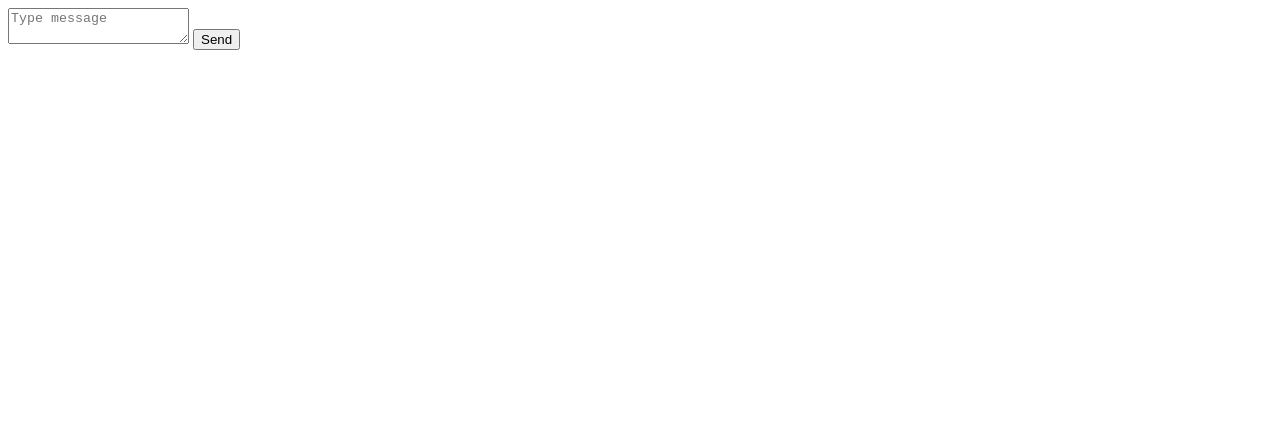
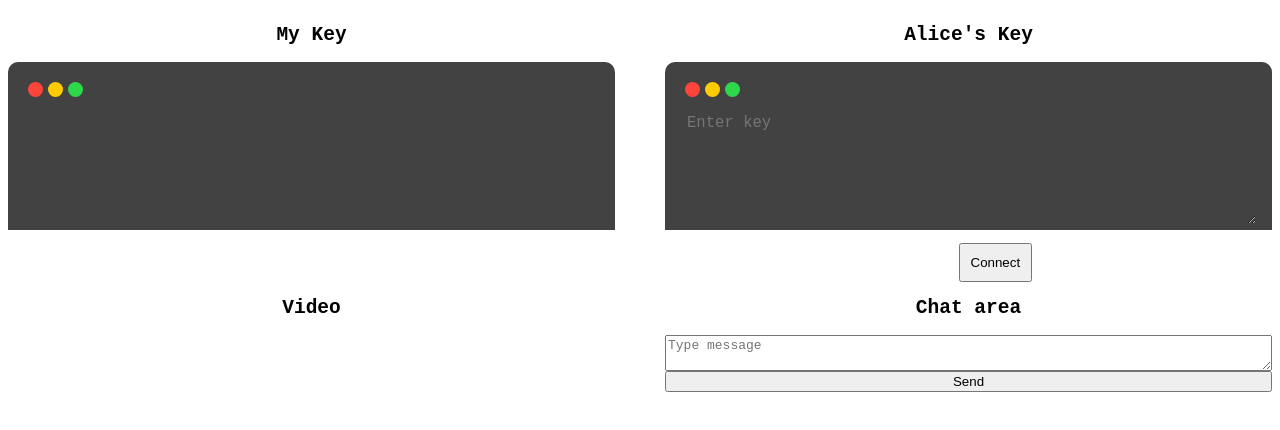
Before and after one commit to AliAli7/crypto, a website: page index.html in a window 1280 px wide. Drawn offline with Linux system fonts and the light colour scheme.

Commit message:
feat: add styleing

```diff
--- a/index.html
+++ b/index.html
@@ -5,12 +5,107 @@
     <title>Crypto</title>
     <meta name="description" content="E2E Encryption Chat">
     <meta name="viewport" content="width=device-width, initial-scale=1.0">
+    <style>
+        body {
+            display: grid;
+            grid-template-columns: 1fr 1fr;
+            grid-template-rows: 1fr 5fr;
+            grid-gap: 50px;
+            max-width: 100vw;
+            min-height: 100vh;
+            font-family: monospace;
+        }
+
+        section {
+            display: flex;
+            flex-direction: column;
+        }
+
+        h1 {
+            text-align: center;
+        }
+
+        .terminal {
+            background-color: #424242;
+            border-radius: 10px 10px 0px 0px;
+            padding: 20px;
+            height: 100%;
+        }
+
+        .terminal p,
+        .terminal textarea {
+            margin-top: 30px;
+            color: #00C853;
+            word-break: break-all;
+            white-space: normal;
+            font-size: 1.2em;
+            background-color: #424242;
+            width: 100%;
+            height: calc(100% - 20px);
+            outline: none;
+            border: none;
+        }
+
+        textarea {
+            font-family: inherit;
+            font-size: inherit;
+        }
+
+        .yellow,
+        .yellow::before,
+        .yellow::after {
+            background-color: #FFCC03;
+            border-radius: 50%;
+            width: 15px;
+            height: 15px;
+            content: '';
+            position: absolute;
+            border: none;
+            outline: none;
+            transform: translateX(20px);
+        }
+
+        .yellow::before {
+            background-color: #FF453A;
+            transform: translateX(-20px);
+        }
+
+        .yellow::after {
+            background-color: #2FD74B;
+            transform: translateX(20px);
+        }
+
+        .btn {
+            padding: 10px;
+            margin: 15px 0 0 calc(50% - 10px);
+        }
+    </style>
 </head>
 
 <body>
-
-    <textarea id="text-box" placeholder="Type message"></textarea>
-    <button id="send-message" type="submit">Send</button>
+    <section class="">
+        <h1>My Key</h1>
+        <div class="terminal">
+            <div class="yellow"></div>
+            <p id="bob-public-key"></p>
+        </div>
+    </section>
+    <section class="">
+        <h1>Alice's Key</h1>
+        <div class="terminal">
+            <div class="yellow"></div>
+            <textarea id="alice-public-key" placeholder="Enter key"></textarea>
+            <button class="btn" id="connect">Connect</button>
+        </div>
+    </section>
+    <section class="">
+        <h1>Video</h1>
+    </section>
+    <section class="">
+        <h1>Chat area</h1>
+        <textarea id="text-box" placeholder="Type message"></textarea>
+        <button id="send-message" type="submit">Send</button>
+    </section>
 </body>
 <script>
     window.onload = () => {
@@ -34,8 +129,6 @@
       };
 
       const decryptMessage = async (key, message) => {
-        console.log(message);
-        console.log(key);
         let decrypted = await window.crypto.subtle.decrypt(
           {
             name: "RSA-OAEP"
@@ -49,6 +142,18 @@
         return dec.decode(decrypted);
       };
 
+      const ab2str = buf => {
+        return String.fromCharCode.apply(null, new Uint8Array(buf));
+      };
+
+      const exportCryptoKey = async key => {
+        const exported = await window.crypto.subtle.exportKey("spki", key);
+        const exportedAsString = ab2str(exported);
+        const exportedAsBase64 = window.btoa(exportedAsString);
+
+        return exportedAsBase64;
+      };
+
       window.crypto.subtle.generateKey(
         {
           name: "RSA-OAEP",
@@ -58,15 +163,17 @@
         },
         true,
         ["encrypt", "decrypt"]
-      ).then((keyPair) => {
+      ).then(async (keyPair) => {
         const encryptButton = document.getElementById("send-message");
+        document.getElementById('bob-public-key').innerHTML = await exportCryptoKey(keyPair.publicKey);
         encryptButton.addEventListener("click", async() => {
-          let message = await encryptMessage(keyPair.publicKey);
+          const key = document.getElementById('alice-public-key');
+          let message = await encryptMessage(key);
           console.log(await decryptMessage(keyPair.privateKey, message))
-
         });
       });
 
     };
 </script>
+<script src="https://cdn.socket.io/socket.io-1.2.0.js"></script>
 </html>
```
